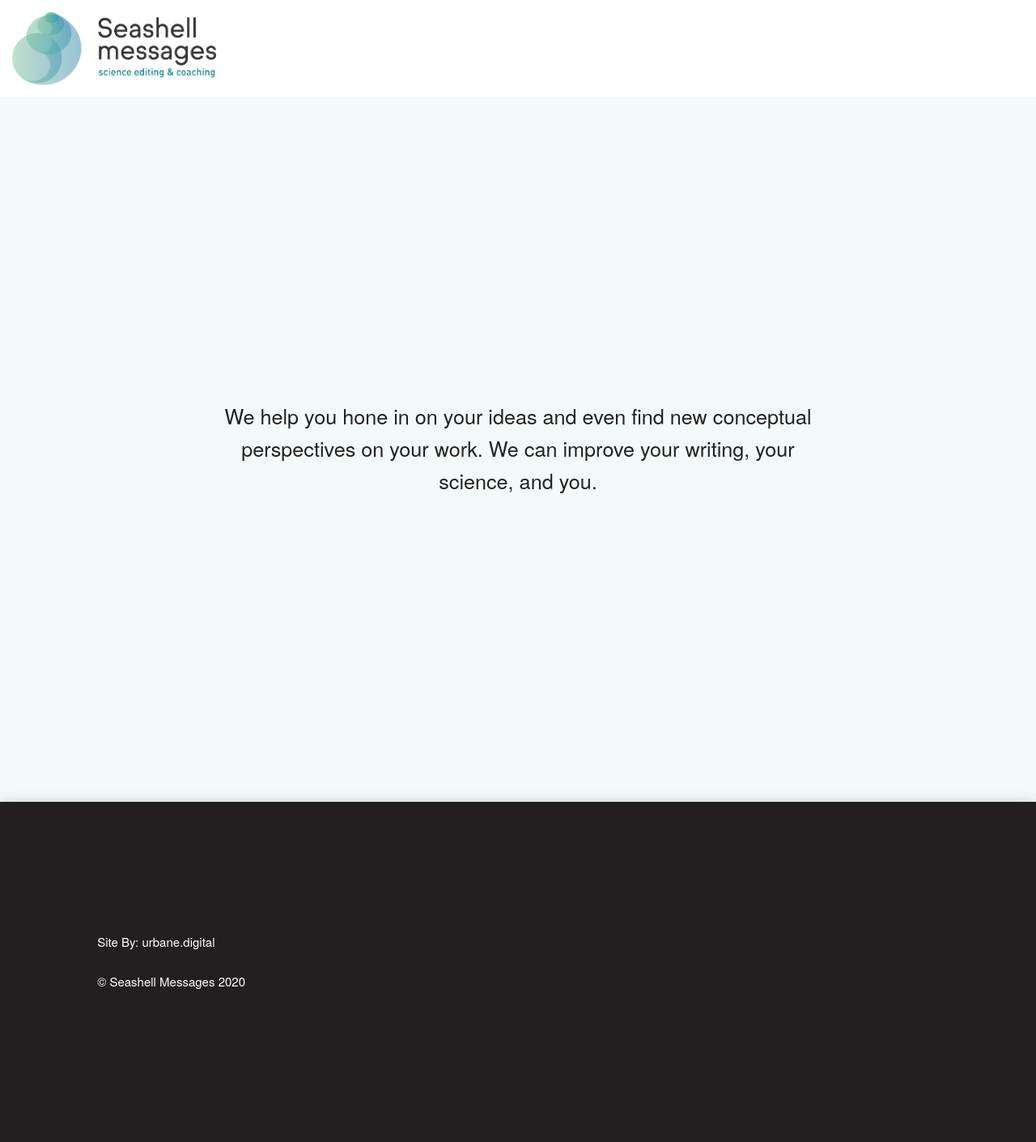
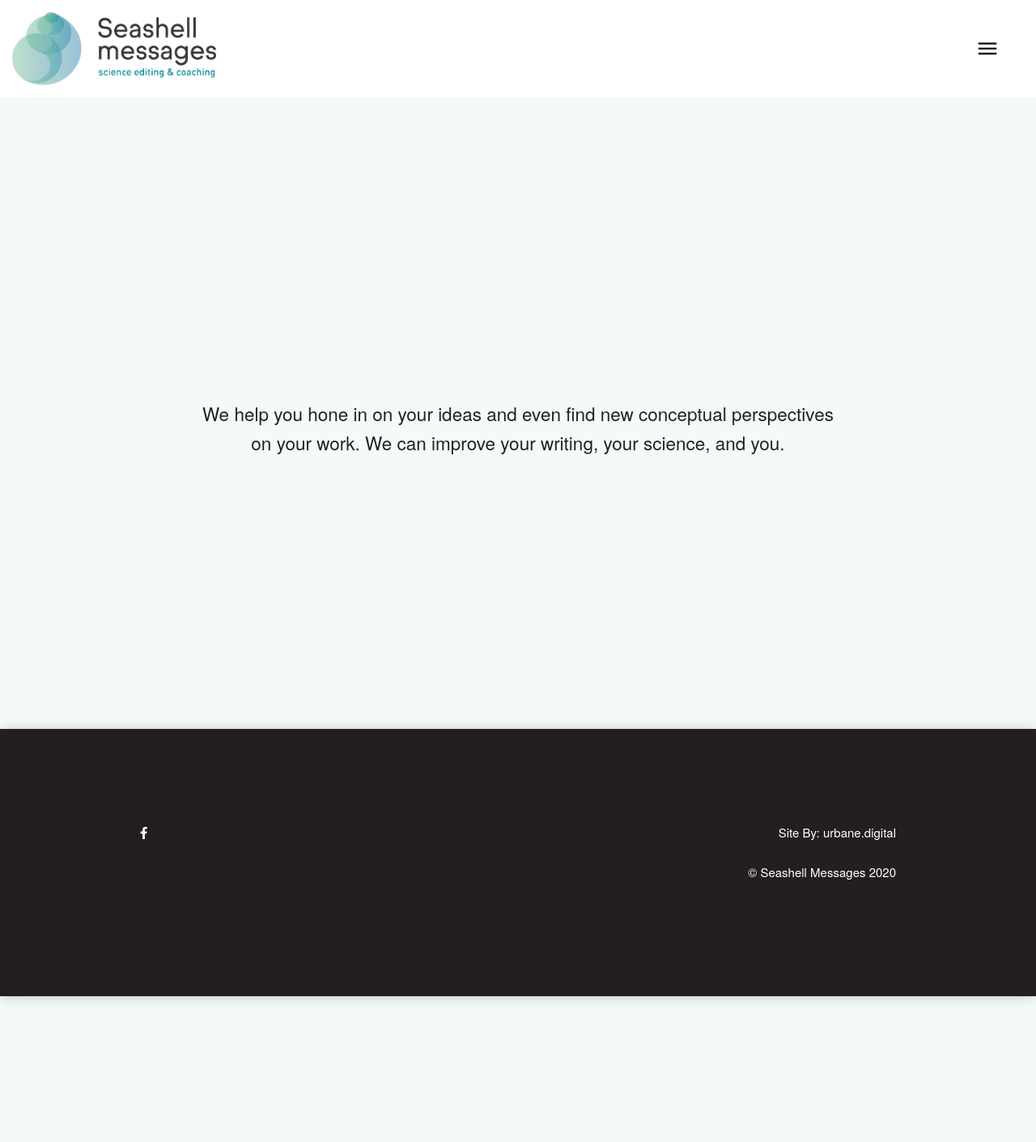
Before and after one commit to seashellmessages/seashell-messages-neue, a Jekyll site: the page built from services.markdown, in a window 1280 px wide. Shown: the whole page at 81% size. Built offline with Jekyll 4.4.1, drawn with Linux system fonts in a browser that asks for light colours; nearby versions of some CDN libraries.

Commit message:
Build out main components including contact.
Signed-off-by: Thomas Smith <me@spud93.com>

```diff
--- a/_includes/footer.html
+++ b/_includes/footer.html
@@ -2,13 +2,12 @@
     <div class="footer-content row">
         <div class="footer-left-container offset-by-one five columns">
             <div class="social-box">
+                <i class="fab fa-facebook-f"></i>
             </div>
         </div>
         <div class="footer-right-container five columns">
-
             <p>Site By: urbane.digital</p>
             <p>© Seashell Messages 2020</p>
-
         </div>
     </div>
 </footer>
--- a/_includes/header.html
+++ b/_includes/header.html
@@ -34,10 +34,14 @@
           crossorigin="anonymous"/>
     <link rel="stylesheet" type="text/css" href="{{ '/assets/css/styles.css' | relative_url }}" />
 
-    <script src="https://code.jquery.com/jquery-3.5.1.slim.min.js"
-            integrity="sha256-4+XzXVhsDmqanXGHaHvgh1gMQKX40OUvDEBTu8JcmNs="
+    <script
+            src="https://code.jquery.com/jquery-3.5.1.min.js"
+            integrity="sha256-9/aliU8dGd2tb6OSsuzixeV4y/faTqgFtohetphbbj0="
             crossorigin="anonymous"></script>
+
     <script type="text/javascript" src="{{ '/assets/js/navigation.js?v=1.0.0' | relative_url }}"></script>
+
+    <link href="https://fonts.googleapis.com/icon?family=Material+Icons" rel="stylesheet">
 
 </head>
 
@@ -49,6 +53,9 @@
             </a>
         </div>
     </div>
+    <div class="mobile-nav-button">
+        <i class="material-icons md-48">menu</i>
+    </div>
 </header>
 
 <div class="navigation">
@@ -57,7 +64,7 @@
             {% assign mypages = site.pages | sort: "order" %}
             {% for page in mypages %}
             {% if page.title %}
-            <li><a class="nav-link" href="{{ page.url | relative_url }}">{{ page.title }}</a></l5i>
+            <li class="mobile-nav-menu"><a class="nav-link" href="{{ page.url | relative_url }}">{{ page.title }}</a></li>
             {% endif %}
             {% endfor %}
         </ul>
--- a/_layouts/page.html
+++ b/_layouts/page.html
@@ -1,7 +1,6 @@
 {% include header.html %}
 
 <main id="main-content" class="main-content">
-    <section id="about" class="page-section about-section">
     <div id="about-content" class="about-content-container row">
         <div class="about-text-container eight columns offset-by-two">
             <p>
@@ -9,6 +8,5 @@
             </p>
         </div>
     </div>
-    </section>
+</main>
 {% include footer.html %}
-</main>
--- a/_sass/main.scss
+++ b/_sass/main.scss
@@ -73,6 +73,12 @@ $border : 0.1em solid black;
   to   { opacity: 1; }
 }
 
+@mixin borderBox {
+  box-sizing: border-box;
+  -webkit-box-sizing: border-box;
+  -moz-box-sizing: border-box;
+}
+
 * {
   margin: 0;
   padding: 0;
@@ -80,9 +86,6 @@ $border : 0.1em solid black;
 }
 
 html {
-
-  box-sizing: border-box;
-
 }
 
 body {
@@ -92,47 +95,15 @@ body {
 .mobile-nav-button {
   z-index: 1000;
   display: none;
-  position: fixed;
+  position: absolute;
   top: 0;
   right: 0;
   overflow: hidden;
-  background-color: $seashell_black;
-  border-radius: 100%;
   margin: 1.5em;
   padding: 1.5em;
-
+  cursor: pointer;
   i {
-    color: $white;
-    position: relative;
-  }
-
-  &:hover {
-    color: gray;
-    cursor: pointer;
-    cursor: hand;
-  }
-
-}
-
-.mobile-nav-menu {
-  position: fixed;
-  top: 0;
-  left: -75%;
-  background-color: $white;
-  width: 75%;
-  height: 100%;
-  z-index: 2000;
-
-  ul {
-    list-style-type: none;
-    li {
-      padding: 2vh;
-      border-bottom: $black dashed 1px;
-      a {
-        color: $seashell_black;
-        text-decoration: none;
-      }
-    }
+    font-size: 2em;
   }
 }
 
@@ -173,7 +144,6 @@ header {
 }
 
 nav {
-
   width: 100%;
   height: 100%;
   max-height: 100%;
@@ -185,23 +155,17 @@ nav {
     @include vertical-align();
     list-style-type: none;
   }
-
   li {
-
     display: inline;
-
     a {
       color: $black;
       text-decoration: none;
       padding: 2vw;
     }
-
     a:hover{
       color: $blue_gray;
     }
-
   }
-
 }
 .site-branding {
   height: 6em;
@@ -222,27 +186,27 @@ nav {
   }
 }
 
-.page-section {
-  height: 100vh;
-  font-size: 2em;
+.main-content {
+  @include borderBox();
+  display: flex;
+  flex-direction: column;
+  justify-content: center;
+  padding-top: 12em;
+  min-height: 100vh;
 }
+
 
 .home-section {
 }
 
 #welcome-text {
-  font-size: 1em;
+  font-size: 3em;
 }
 
 .about-section {
 }
 
-.wisdom-section {
-  background-color: $light_gray_75;
-}
-
 .about-content-container {
-   @include vertical-align(relative, 60%);
    width: 100%;
 }
 
@@ -251,7 +215,7 @@ nav {
   padding: 2.5vh;
   p {
     text-align: center;
-    font-size: 2.8vmin;
+    font-size: 2em;
   }
 }
 
@@ -261,7 +225,7 @@ select {
 
 footer {
   box-shadow: 0 1px 15px 0 rgba(0, 0, 0, 0.2);
-  height: 30vh;
+  height: 20vh;
   background-color: $seashell_black;
   color: $white;
 }
@@ -271,15 +235,11 @@ footer {
 }
 
 .footer-left-container {
-
-
-
+  text-align: left;
 }
 
 .footer-right-container {
-
-
-
+  text-align: right;
 }
 
 .social-box {
@@ -288,7 +248,6 @@ footer {
 
 .splash-text-container {
   @include fadeInAnimation();
-  @include vertical-align(relative, 60%);
   text-align: center;
 
   h1 {
@@ -301,22 +260,28 @@ footer {
 
 }
 
-input, textarea {
-  color: $black;
+.contact-form-wrapper {
+  @include fadeInAnimation();
 }
 
-.form-result {
+.form-content-wrapper {
   text-align: center;
 }
 
-.form-result-success {
-  @include vertical-align();
-  font-size: 5vh;
+.submit-button {
+  display: block;
 }
 
-.form-result-error {
-  color: red;
-  font-size: 1em;
+input {
+  width: 100%;
+}
+
+textarea {
+  width: 100%;
+}
+
+select {
+  width: 100%;
 }
 
 /*--------------------------------------------------------------
@@ -325,36 +290,29 @@ input, textarea {
 
 @media only screen and(max-width: 80em) {
 
-  .services-text-container {
-    display: none;
-  }
-  .page-section {
-    padding: 5vh;
+  .contact-form-wrapper {
+    padding: 0 5%;
   }
 
-  .contact-description {
-    display: none;
-  }
-  .contact-form-wrapper {
-    @include vertical-align();
-  }
   .navigation {
     display: none;
+    height: auto;
+    box-shadow: 0 15px 15px -15px rgba(0, 0, 0, 0.2);
+  }
+
+  nav {
+    ul {
+      @include vertical-align(relative, 0);
+      margin: 2em 0;
+    }
+
+    li {
+      display: block;
+    }
   }
 
   .mobile-nav-button {
     display: block;
-  }
-
-  .mobile-nav-menu {
-    ul {
-      li {
-
-        a {
-          font-size: 2vh;
-        }
-      }
-    }
   }
 
   .site-logo-container {
@@ -363,6 +321,12 @@ input, textarea {
 
   footer {
     padding: 5em;
+  }
+
+  .about-text-container {
+    p {
+      font-size: 1.5em;
+    }
   }
 }
 
--- a/assets/js/navigation.js
+++ b/assets/js/navigation.js
@@ -16,35 +16,6 @@ function stickyHeader() {
 
 }
 
-function toggleMobileMenu() {
-
-    let mobile_nav_menu = $(".mobile-nav-menu");
-
-    mobile_nav_menu.show();
-
-    mobile_nav_menu.animate({
-            left: parseInt(mobile_nav_menu.css("left")) == 0 ? parseInt(-mobile_nav_menu.outerWidth()) : 0
-    }, {
-        always: darkenPage
-    });
-}
-
-function closeMobileMenu() {
-
-    let mobile_nav_menu = $(".mobile-nav-menu");
-    mobile_nav_menu.hide();
-
-    if (parseInt(mobile_nav_menu.css("left")) > parseInt(-mobile_nav_menu.outerWidth())) {
-        mobile_nav_menu.animate({
-            left: parseInt(-mobile_nav_menu.outerWidth())
-        }, {
-            always: function () {
-                darkenPage();
-            }
-        });
-    }
-}
-
 function changeLogoOnMobile() {
     if ($(window).width() <= 1000)
     {
@@ -56,18 +27,32 @@ function changeLogoOnMobile() {
     }
 }
 
+function openMenuMobile() {
+    let mobile_nav_button = $(".mobile-nav-button");
+    let nav_menu = $(".navigation");
+
+    mobile_nav_button.click(
+        function () {
+            if (nav_menu.is(":hidden")) {
+                nav_menu.slideDown( "slow" );
+            } else {
+                nav_menu.slideUp( "slow" );
+            }
+        }
+    )
+}
+
 $(document).ready(function(){
 
     changeLogoOnMobile();
+    openMenuMobile();
 
     $( window ).scroll(function () {
         stickyHeader();
     });
 
     $(window).resize(function () {
-            closeMobileMenu();
-            changeLogoOnMobile();
-        }
-    );
+        changeLogoOnMobile();
+    });
 
 });
--- /dev/null
+++ b/contact.markdown
@@ -0,0 +1,5 @@
+---
+title: Contact
+layout: contact
+order: 5
+---
```
Also changed, not shown: _layouts/contact.html (added, +44 -0 lines), _layouts/home.html (+7 -8 lines). Lines whose indentation alone changed are shown as unchanged.
